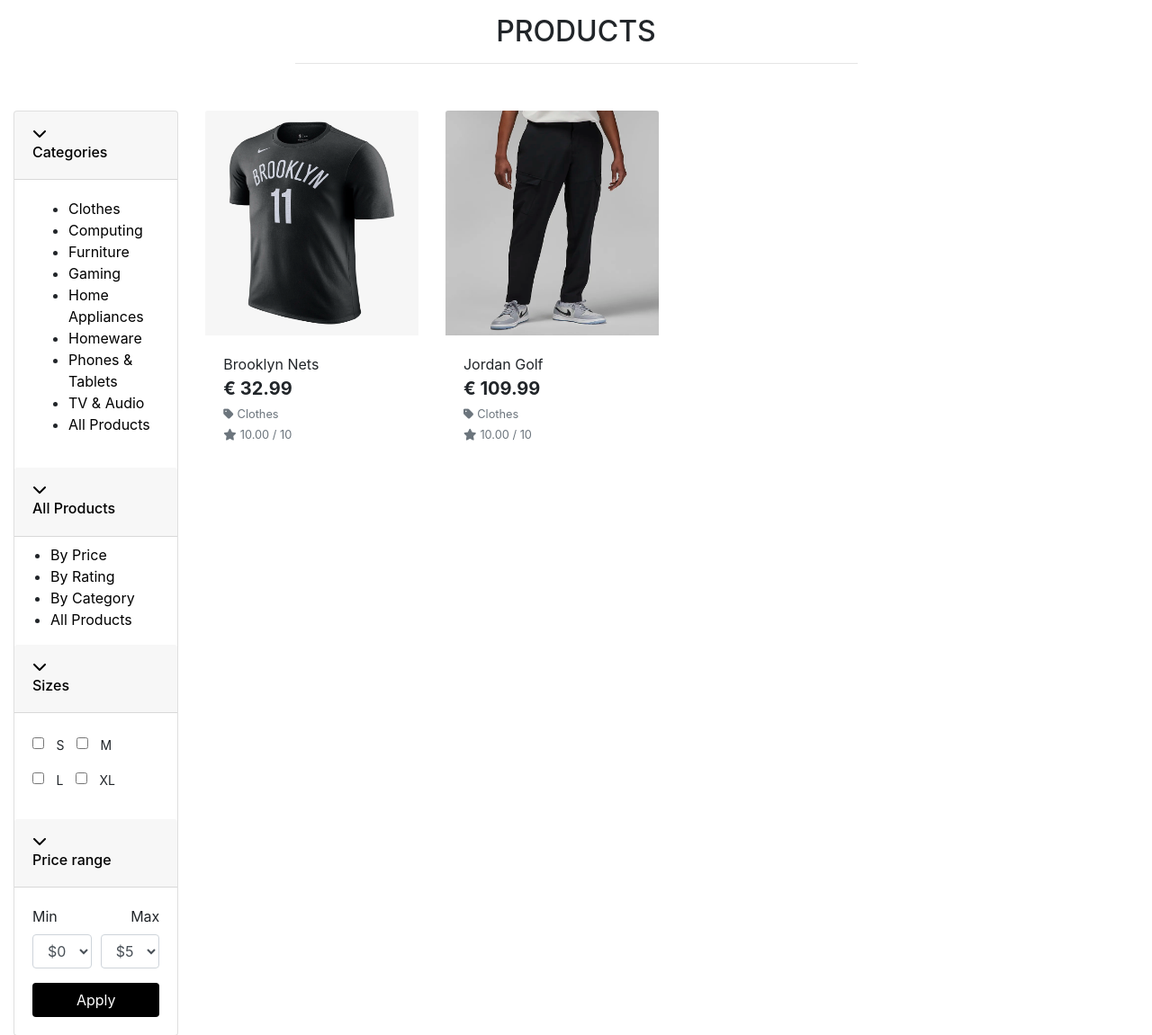
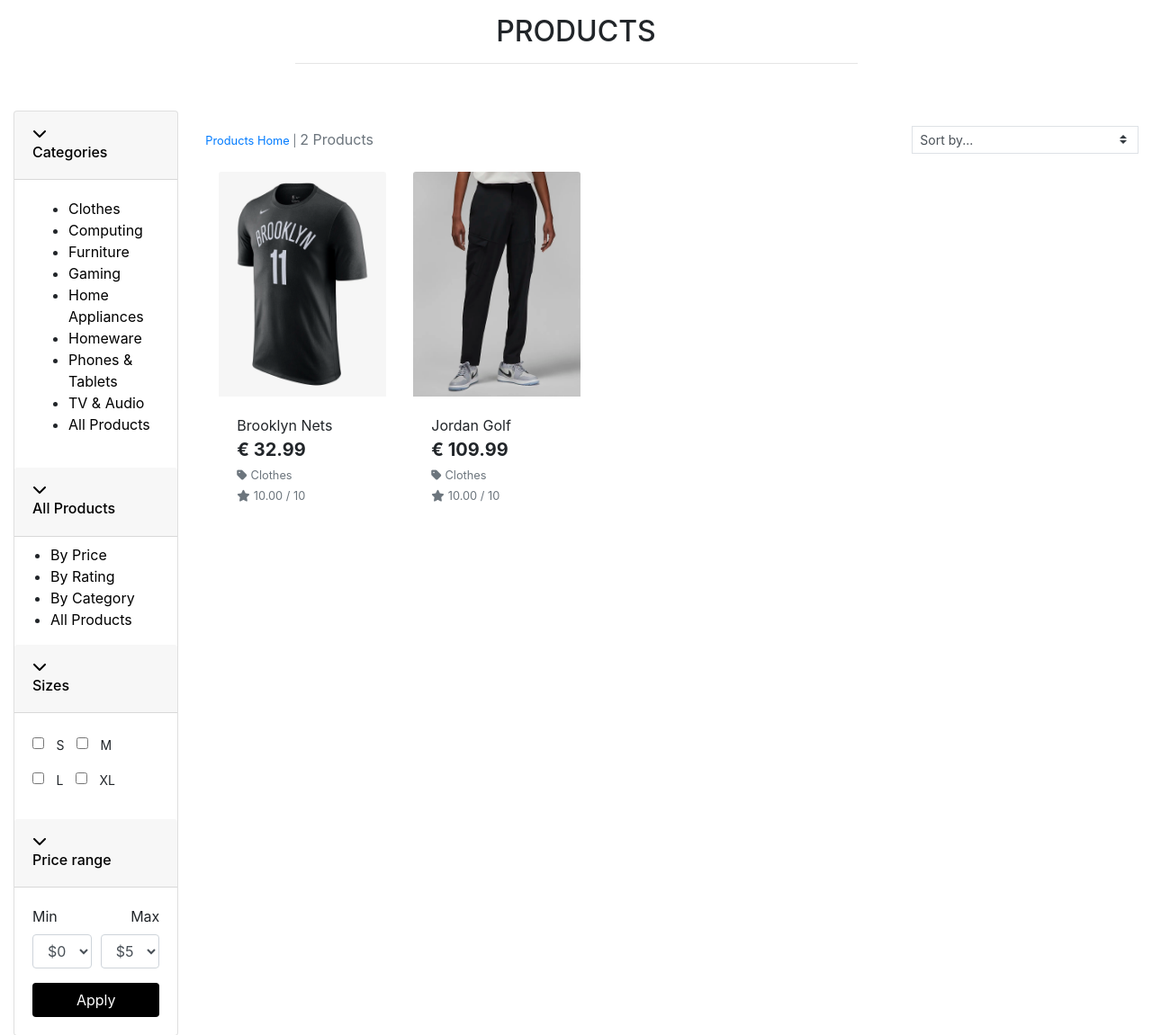
Before and after one commit to MihaiElisei/E-Shop-V1.0, a Django app: page /products/clothes/ in a window 1280 px wide. Shown: the part 158-1309 px from the top of the page at 90% size. Run offline with Django 3.2, Linux system fonts and the light colour scheme; data comes from the database, SQL or seed files in the repository; both versions use the stored data as it was after the commit; some libraries are stand-ins or nearby versions.

Commit message:
added search queries and sort products

```diff
--- a/products/templates/products/products.html
+++ b/products/templates/products/products.html
@@ -121,6 +121,32 @@
                 </div>
             </div>
         </div>
+        <div class="col-10">
+            <div class="row mt-1 mb-2">
+                <div class="col-12 col-md-6 my-auto order-md-last d-flex justify-content-center justify-content-md-end">
+                    <div class="sort-select-wrapper w-50">
+                        <select id="sort-selector" class="custom-select custom-select-sm rounded-0 border border-{% if current_sorting != 'None_None' %}info{% else %}black{% endif %}">
+                            <option value="reset" {% if current_sorting == 'None_None' %}selected{% endif %}>Sort by...</option>
+                            <option value="price_asc" {% if current_sorting == 'price_asc' %}selected{% endif %}>Price (low to high)</option>
+                            <option value="price_desc" {% if current_sorting == 'price_desc' %}selected{% endif %}>Price (high to low)</option>
+                            <option value="rating_asc" {% if current_sorting == 'rating_asc' %}selected{% endif %}>Rating (low to high)</option>
+                            <option value="rating_desc" {% if current_sorting == 'rating_desc' %}selected{% endif %}>Rating (high to low)</option>
+                             <option value="name_asc" {% if current_sorting == 'name_asc' %}selected{% endif %}>Name (A-Z)</option>
+                            <option value="name_desc" {% if current_sorting == 'name_desc' %}selected{% endif %}>Name (Z-A)</option>
+                            <option value="category_asc" {% if current_sorting == 'category_asc' %}selected{% endif %}>Category (A-Z)</option>
+                            <option value="category_desc" {% if current_sorting == 'category_desc' %}selected{% endif %}>Category (Z-A)</option>
+                        </select>
+                    </div>
+                </div>
+                <div class="col-12 col-md-6 order-md-first">
+                    <p class="text-muted mt-3 text-center text-md-left">
+                        {% if search_term or current_categories or current_sorting != 'None_None' %}
+                            <span class="small"><a href="{% url 'products' %}">Products Home</a> | </span>
+                        {% endif %}
+                        {{ products|length }} Products{% if search_term %} found for <strong>"{{ search_term }}"</strong>{% endif %}
+                    </p>
+                </div>
+            </div>
         <div class="col-12 col-lg-10 col-md-12">
             <div class="row">
                 {% for product in products %}
@@ -197,5 +223,36 @@
         </div>
     </div>
 </div>
+{% endblock %}
 
+{% block postloadjs %}
+    {{ block.super }}
+    <script type="text/javascript">
+		$('.btt-link').click(function(e) {
+			window.scrollTo(0,0)
+		})
+	</script>
+
+    <script type="text/javascript">
+        $('#sort-selector').change(function() {
+            var selector = $(this);
+            var currentUrl = new URL(window.location);
+
+            var selectedVal = selector.val();
+            if(selectedVal != "reset"){
+                var sort = selectedVal.split("_")[0];
+                var direction = selectedVal.split("_")[1];
+
+                currentUrl.searchParams.set("sort", sort);
+                currentUrl.searchParams.set("direction", direction);
+
+                window.location.replace(currentUrl);
+            } else {
+                currentUrl.searchParams.delete("sort");
+                currentUrl.searchParams.delete("direction");
+
+                window.location.replace(currentUrl);
+            }
+        })
+    </script>
 {% endblock %}
--- a/products/views.py
+++ b/products/views.py
@@ -1,4 +1,7 @@
-from django.shortcuts import render, get_object_or_404
+from django.shortcuts import render, get_object_or_404, redirect, reverse
+from django.contrib import messages
+from django.db.models.functions import Lower
+from django.db.models import Q
 from .models import Product, Category
 
 # Create your views here.
@@ -9,6 +12,9 @@
 
     categories = None
     products = None
+    query = None
+    sort = None
+    direction = None
 
     if category_slug is not None:
         categories = get_object_or_404(
@@ -22,9 +28,38 @@
         products = Product.objects.all().filter(is_available=True)
         product_count = products.count()
 
+     # Search and sort products
+    if request.GET:
+        if 'sort' in request.GET:
+            sortkey = request.GET['sort']
+            sort = sortkey
+            if sortkey == 'name':
+                sortkey = 'lower_name'
+                products = products.annotate(lower_name=Lower('name'))
+            if sortkey == 'category':
+                sortkey = 'category__name'
+            if 'direction' in request.GET:
+                direction = request.GET['direction']
+                if direction == 'desc':
+                    sortkey = f'-{sortkey}'
+            products = products.order_by(sortkey)
+        if 'q' in request.GET:
+            query = request.GET['q']
+            if not query:
+                messages.error(request,
+                               ("You didn't enter any search criteria!"))
+                return redirect(reverse('products'))
+
+            queries = Q(name__icontains=query) | Q(description__icontains=query)
+            products = products.filter(queries)
+
+    current_sorting = f'{sort}_{direction}'
+
     context = {
         'products': products,
-        'products_count': product_count,
+        'search_term': query,
+        'current_categories': categories,
+        'current_sorting': current_sorting,
     }
     return render(request, 'products/products.html', context)
 
--- a/templates/includes/header.html
+++ b/templates/includes/header.html
@@ -50,7 +50,7 @@
                 </div>
             </div>
             <div class="col-lg col-md-4 col-sm-12 col">
-                <form method="GET" action="#">
+                <form method="GET" action="{% url 'products' %}">
                     <div class="input-group">
                         <input class="form-control border border-black rounded-0" type="text" name="q"
                             placeholder="Search our site">
```
Also changed, not shown: db.sqlite3, media/Iphone_14_PRO_MAX.webp (added), media/phones-category-image.jpeg (added).
